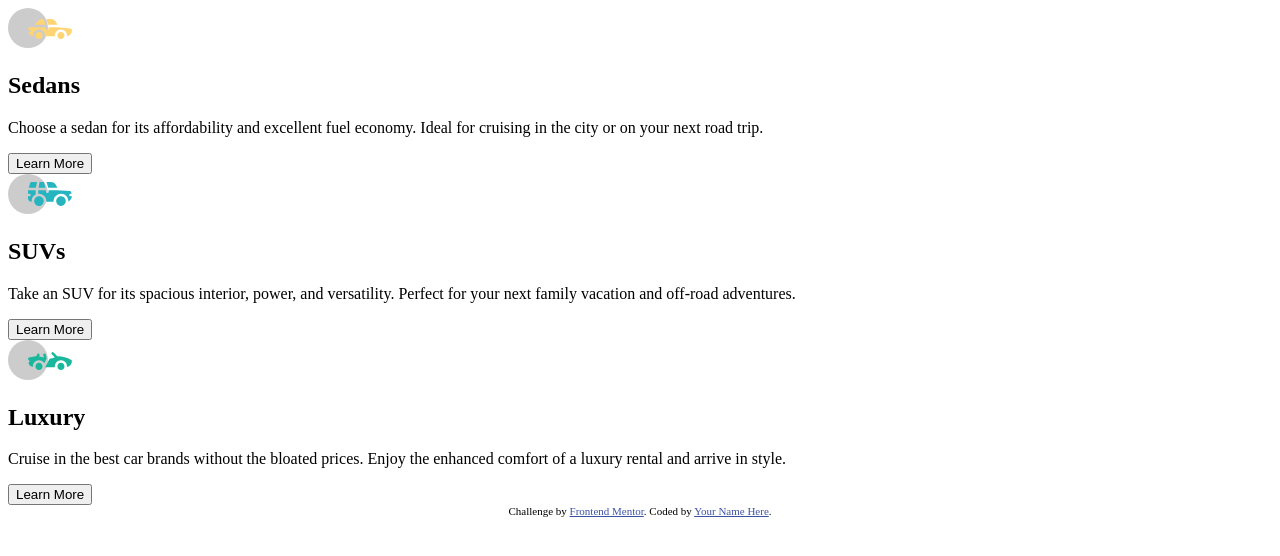
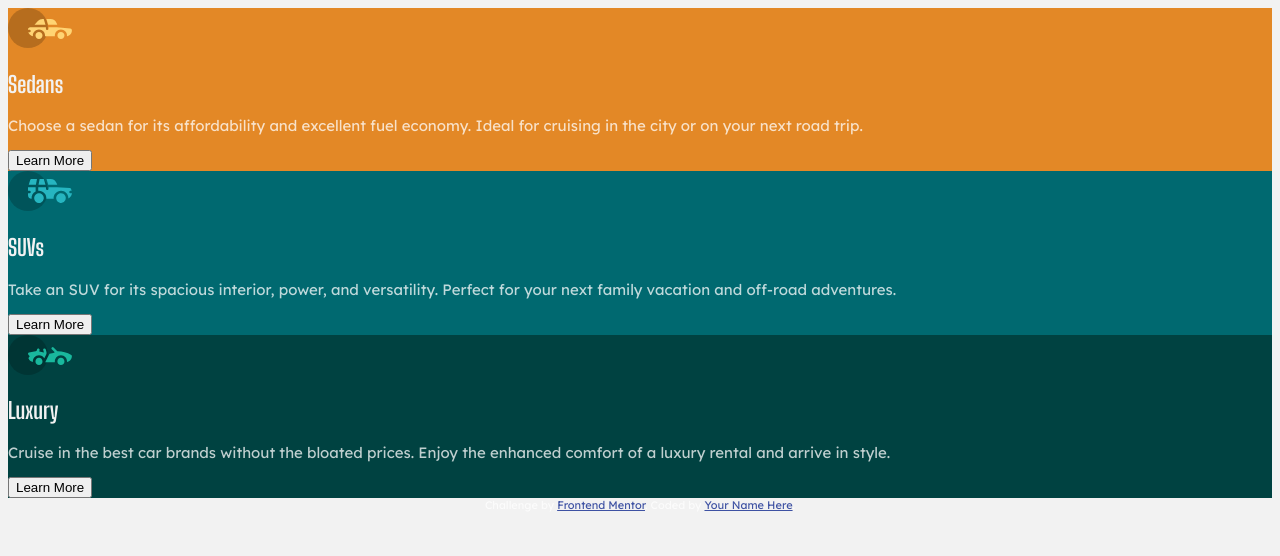
Before and after one commit to plarriera/3-column-preview-card, a plain HTML site: page index.html in a window 1280 px wide. Drawn offline with Linux system fonts and the light colour scheme.

Commit message:
add initial css

```diff
--- a/css/style.css
+++ b/css/style.css
@@ -0,0 +1,42 @@
+@import url('https://fonts.googleapis.com/css2?family=Big+Shoulders+Display:wght@700&family=Lexend+Deca&display=swap');
+/*
+'Big Shoulders Display'
+'Lexend Deca'
+*/
+
+:root {
+    --orange: hsl(31, 77%, 52%);
+    --cyan: hsl(184, 100%, 22%);
+    --darkcyan: hsl(179, 100%, 13%);
+    --white: hsla(0, 0%, 100%, 0.75);
+    --gray: hsl(0, 0%, 95%);
+}
+
+body {
+    background-color: var(--gray);
+    font-size: 15px;
+    color: var(--white);
+    font-family: 'Lexend Deca', Arial, Helvetica, sans-serif;
+}
+
+main {
+    display: flex;
+    flex-direction: column;
+}
+
+h2 {
+    color: var(--gray);
+    font-family: 'Big Shoulders Display', Impact, Haettenschweiler, 'Arial Narrow Bold', sans-serif;
+}
+
+#sedans {
+    background-color: var(--orange);
+}
+
+#suvs {
+    background-color: var(--cyan);
+}
+
+#luxury {
+    background-color: var(--darkcyan);
+}
--- a/index.html
+++ b/index.html
@@ -5,7 +5,7 @@
   <meta name="viewport" content="width=device-width, initial-scale=1.0"> <!-- displays site properly based on user's device -->
 
   <link rel="icon" type="image/png" sizes="32x32" href="./images/favicon-32x32.png">
-
+  <link rel="stylesheet" href="css/style.css">
   <title>Frontend Mentor | 3-column preview card component</title>
 
   <!-- Feel free to remove these styles or customise in your own stylesheet 👍 -->
@@ -16,21 +16,21 @@
 </head>
 <body>
   <main>
-    <section>
+    <section id="sedans">
       <img src="images/icon-sedans.svg" alt="Graphic of a sedan.">
       <h2>Sedans</h2>
       <p>Choose a sedan for its affordability and excellent fuel economy. Ideal for cruising in the city
       or on your next road trip.</p>
       <button>Learn More</button>
     </section>
-    <section>
+    <section id="suvs">
       <img src="images/icon-suvs.svg" alt="Graphic of a SUV.">
       <h2>SUVs</h2>
       <p>Take an SUV for its spacious interior, power, and versatility. Perfect for your next family vacation
       and off-road adventures.</p>
       <button>Learn More</button>
     </section>
-    <section>
+    <section id="luxury">
       <img src="images/icon-luxury.svg" alt="Graphic of a luxury car.">
       <h2>Luxury</h2>
       <p>Cruise in the best car brands without the bloated prices. Enjoy the enhanced comfort of a luxury
```
